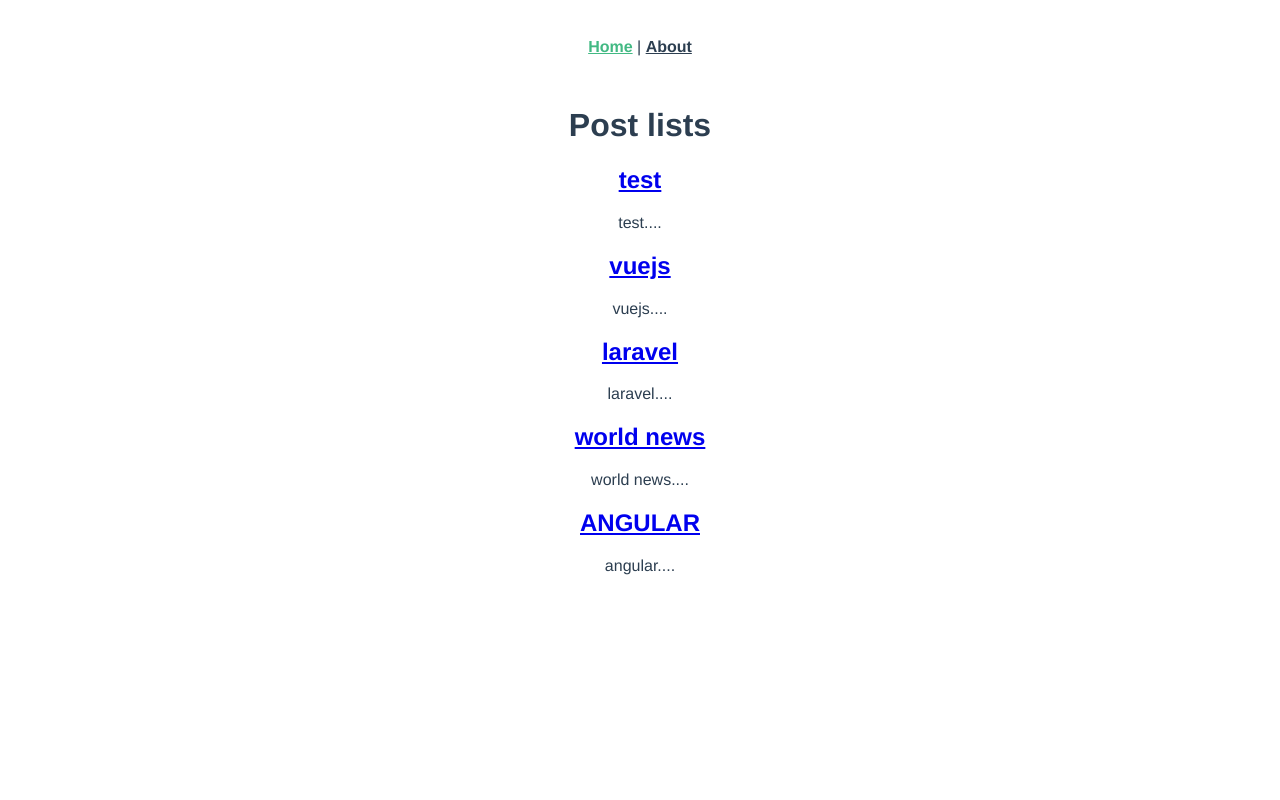
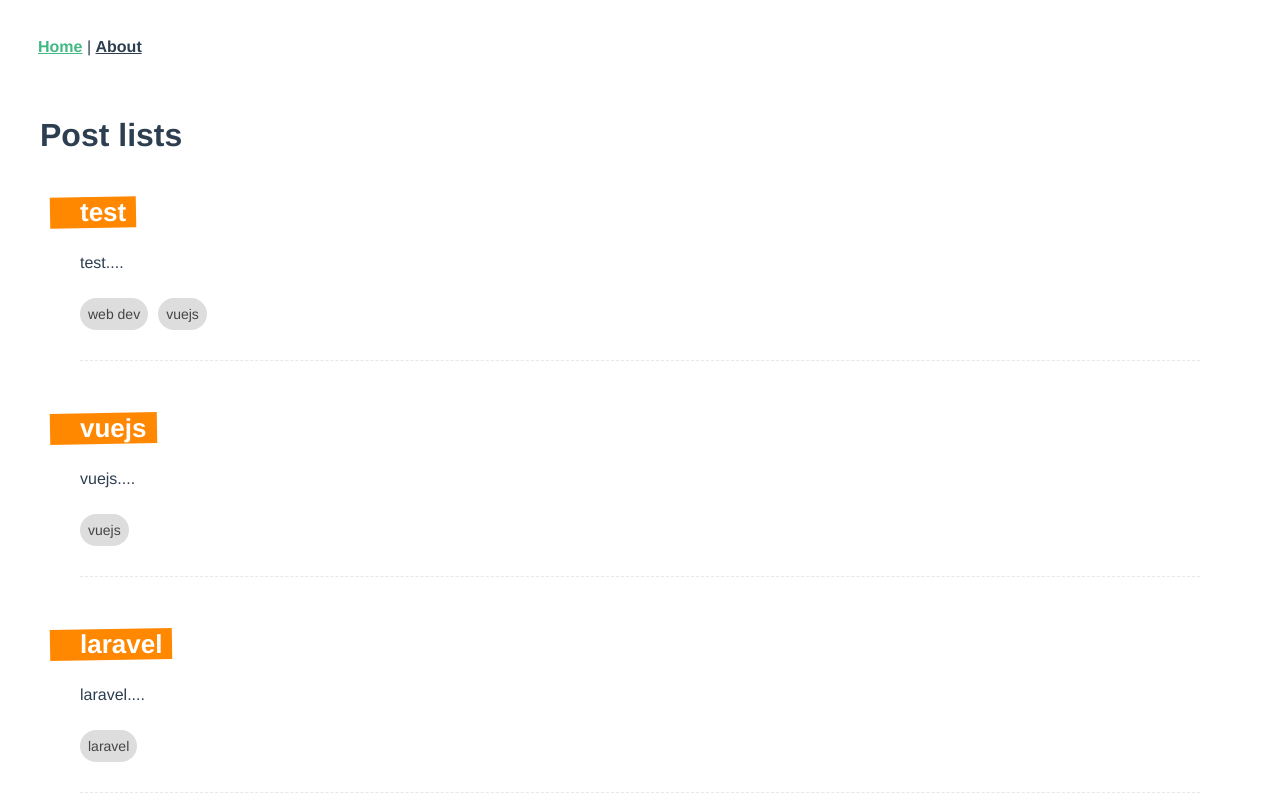
Before and after one commit to lma-dev/blog-project, a Vue app: page /#/posts/1 in a window 1280 px wide. Shown: the top 800 px of the page. Built offline with nearby package versions, Linux system fonts and the light colour scheme; data requests are answered from the project's data file.

Commit message:
add backend

```diff
--- a/database/db.json
+++ b/database/db.json
@@ -40,6 +40,15 @@
         "angular"
       ],
       "id": 8
+    },
+    {
+      "title": "Laravel Project",
+      "body": "This is ecommerance",
+      "tags": [
+        "vuejs",
+        "laravel"
+      ],
+      "id": 9
     }
   ]
 }
--- a/src/App.vue
+++ b/src/App.vue
@@ -12,7 +12,6 @@
   font-family: Avenir, Helvetica, Arial, sans-serif;
   -webkit-font-smoothing: antialiased;
   -moz-osx-font-smoothing: grayscale;
-  text-align: center;
   color: #2c3e50;
 }
 #nav {
--- a/src/components/SinglePost.vue
+++ b/src/components/SinglePost.vue
@@ -1,8 +1,13 @@
 <template>
-  <router-link :to="{ name: 'Detail', params: { id: post.id } }">
-    <h2>{{ post.title }}</h2>
-  </router-link>
-  <p>{{ cutPostBody }}</p>
+  <div class="post">
+    <router-link :to="{ name: 'Detail', params: { id: post.id } }">
+      <h2>{{ post.title }}</h2>
+    </router-link>
+    <p>{{ cutPostBody }}</p>
+    <div v-for="tag in post.tags" :key="tag" class="pill">
+      {{ tag }}
+    </div>
+  </div>
 </template>
 
 <script>
@@ -18,4 +23,39 @@ export default {
 };
 </script>
 
-<style></style>
+<style>
+.post {
+  margin: 0 40px 30px;
+  padding-bottom: 30px;
+  border-bottom: 1px dashed #e7e7e7;
+}
+.post h2 {
+  display: inline-block;
+  position: relative;
+  font-size: 26px;
+  color: white;
+  margin-bottom: 10px;
+  max-width: 400px;
+}
+.post h2::before {
+  content: '';
+  display: block;
+  width: 100%;
+  height: 100%;
+  background: #ff8800;
+  position: absolute;
+  z-index: -1;
+  padding-right: 40px;
+  left: -30px;
+  transform: rotateZ(-1deg);
+}
+.pill {
+  display: inline-block;
+  margin: 10px 10px 0 0;
+  color: #444;
+  background: #ddd;
+  padding: 8px;
+  border-radius: 20px;
+  font-size: 14px;
+}
+</style>
--- a/src/composables/getPost.js
+++ b/src/composables/getPost.js
@@ -7,7 +7,9 @@ let error = ref('');
 let getPost = (id) => {
     let load = async () => {
         try {
-
+            await new Promise((resolve, reject) => {
+                setTimeout(resolve, 2000)
+            })
             let response = await fetch('http://localhost:3000/posts/' + id)
             if (response === 404) {
                 throw new Error("URL not found");
--- a/src/router/index.js
+++ b/src/router/index.js
@@ -4,6 +4,7 @@ import {
 } from 'vue-router'
 import Home from '../views/Home.vue'
 import Detail from '../views/Detail.vue'
+import Create from '../views/Create.vue'
 
 const routes = [{
     path: '/',
@@ -11,20 +12,16 @@ const routes = [{
     component: Home
   },
   {
-    path: '/about',
-    name: 'about',
-    // route level code-splitting
-    // this generates a separate chunk (about.[hash].js) for this route
-    // which is lazy-loaded when the route is visited.
-    component: () => import( /* webpackChunkName: "about" */ '../views/AboutView.vue')
-  },
-  {
     path: '/posts/:id',
     name: 'Detail',
     component: Detail,
     props: true
   },
-
+  {
+    path: '/create',
+    name: 'Create',
+    component: Create,
+  },
 ]
 
 const router = createRouter({
--- a/src/views/AboutView.vue
+++ /dev/null
@@ -1,5 +0,0 @@
-<template>
-  <div class="about">
-    <h1>This is an about page</h1>
-  </div>
-</template>
--- /dev/null
+++ b/src/views/Create.vue
@@ -0,0 +1,97 @@
+<template>
+  <form @submit.prevent="addPost">
+    <label>Title</label>
+    <input type="text" required v-model="title" />
+    <label>Body</label>
+    <textarea required v-model="body"></textarea>
+    <label>Tag(hit enter to add a tag)</label>
+    <input type="text" v-model="tag" @keydown.enter.prevent="handleKeydown" />
+    <div class="pill" v-for="tag in tags" :key="tag">
+      {{ tag }}
+    </div>
+    <button>add post</button>
+  </form>
+</template>
+
+<script>
+import { ref } from '@vue/reactivity';
+import { computed } from '@vue/runtime-core';
+
+export default {
+  setup() {
+    let title = ref('');
+    let body = ref('');
+    let tag = ref('');
+    let tags = ref([]);
+
+    let handleKeydown = () => {
+      if (!tags.value.includes(tag.value)) {
+        tags.value.push(tag.value);
+      }
+      tag.value = '';
+    };
+
+    let addPost = async () => {
+      await fetch('http://localhost:3000/posts', {
+        method: 'POST',
+        headers: {
+          'Content-type': 'application/json',
+        },
+        body: JSON.stringify({
+          title: title.value,
+          body: body.value,
+          tags: tags.value,
+        }),
+      });
+    };
+
+    return { title, body, tag, tags, handleKeydown, addPost };
+  },
+};
+</script>
+
+<style>
+form {
+  max-width: 450px;
+  text-align: left;
+  margin: 40px auto;
+}
+label {
+  display: inline-block;
+  padding: 20px 0 20px 0;
+  color: rgb(110, 109, 109);
+  font-size: 15px;
+  margin-bottom: 5px;
+  text-transform: uppercase;
+  font-weight: bold;
+  position: relative;
+}
+input,
+textarea {
+  border: none;
+  border-bottom: 1px solid black;
+  margin-bottom: 10px;
+  display: block;
+  box-sizing: border-box;
+  width: 100%;
+  height: auto;
+  padding: 10px;
+}
+button {
+  display: block;
+  border: none;
+  border-radius: 20px;
+  padding: 8px 16px;
+  background-color: crimson;
+  color: white;
+  margin-top: 20px;
+}
+.pill {
+  margin: 10px 10px 0 0;
+  padding: 8px;
+  color: #444;
+  background: #ddd;
+  border-radius: 20px;
+  display: inline-block;
+}
+</style>
--- a/src/views/Detail.vue
+++ b/src/views/Detail.vue
@@ -1,18 +1,21 @@
 <template>
   <div v-if="post">
-    Hello {{ id }}
     <h2>{{ post.title }}</h2>
-    <h3>{{ post.body }}</h3>
+    <p>{{ post.body }}</p>
   </div>
-  <div v-else>Loading...</div>
+  <div v-else>
+    <Spinner></Spinner>
+  </div>
 </template>
 
 <script>
+import Spinner from '../components/Spinner';
 import getPost from '../composables/getPost';
 export default {
+  components: { Spinner },
   props: ['id'],
   setup(props) {
-    let { post, error, load } = getPost(props.id);
+    let { post, error, load } = getPost(props.id); //{post,error,load}
     load();
     return { post, error };
   },
--- a/src/views/Home.vue
+++ b/src/views/Home.vue
@@ -29,3 +29,10 @@ export default {
   },
 };
 </script>
+<style>
+.home {
+  max-width: 1200px;
+  margin: 0 auto;
+  padding: 10px;
+}
+</style>
```
Lines whose indentation alone changed are shown as unchanged.
